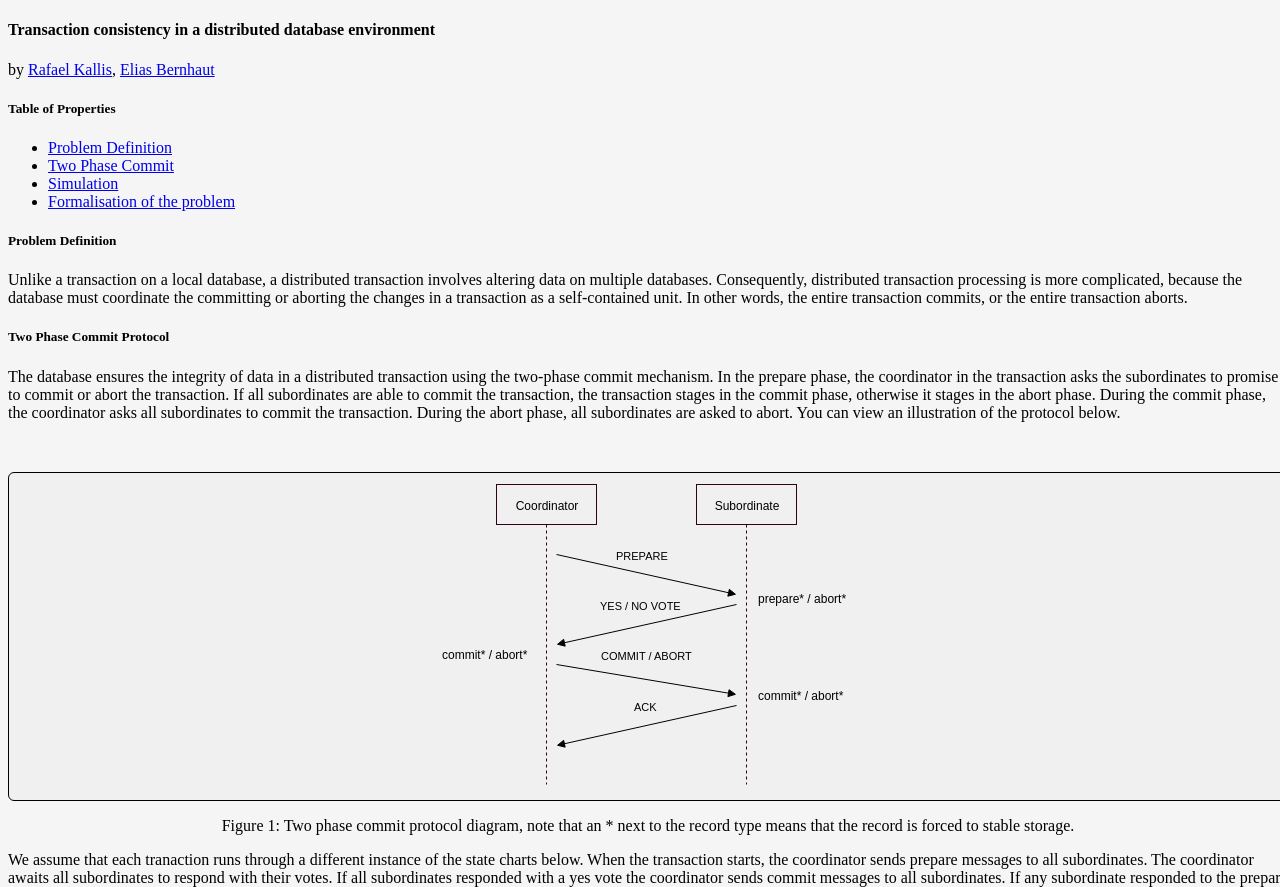
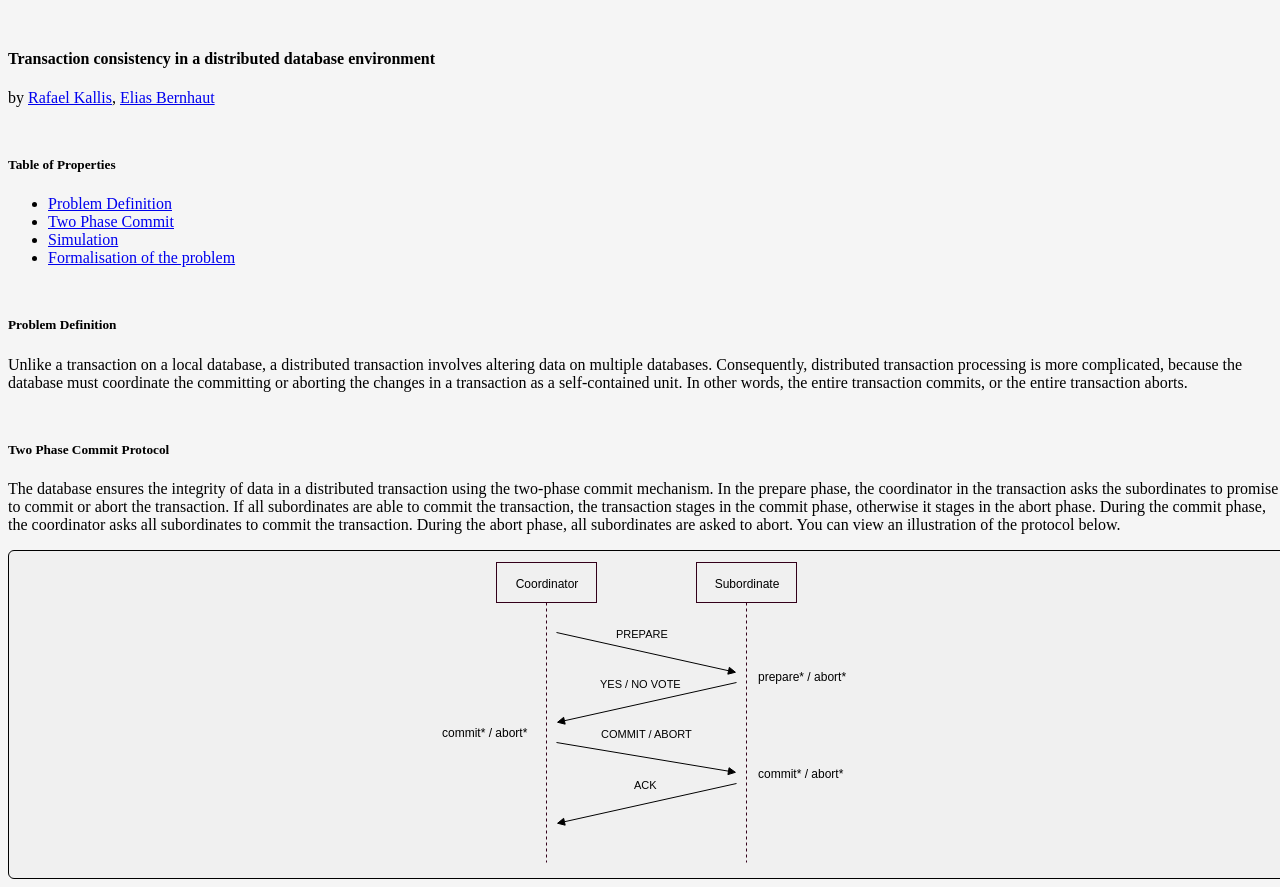
Before and after one commit to rafaelkallis/two-phase-commit, a website: page app/assets/index.html in a window 1280 px wide. Shown: the top 887 px of the page. Drawn offline with nearby package versions, Linux system fonts and the light colour scheme.

Commit message:
added some styling

```diff
--- a/app/assets/index.html
+++ b/app/assets/index.html
@@ -19,10 +19,10 @@
 </head>
 
 <body>
-  <div class="container container-slim">
+  <div class="container container-slim space-up">
     <h4>Transaction consistency in a distributed database environment</h4>
     <p>by <a href="https://github.com/rafaelkallis" target="_blank">Rafael Kallis</a>, <a href="https://github.com/alpox" target="_blank">Elias Bernhaut</a></p>
-    <h5>Table of Properties</h5>
+    <h5 class="space-up">Table of Properties</h5>
 
     <ul>
       <li><a href="#problem">Problem Definition</a></li>
@@ -31,20 +31,20 @@
       <li><a href="#formalisation">Formalisation of the problem</a></li>
     </ul>
 
-    <h5 id="problem">Problem Definition</h5>
+    <h5 id="problem" class="space-up">Problem Definition</h5>
     <p>Unlike a transaction on a local database, a distributed transaction involves altering data on multiple databases. Consequently,
       distributed transaction processing is more complicated, because the database must coordinate the committing or aborting
       the changes in a transaction as a self-contained unit. In other words, the entire transaction commits, or the entire
       transaction aborts.</p>
-    <h5 id="2pc">Two Phase Commit Protocol</h5>
+    <h5 id="2pc" class="space-up">Two Phase Commit Protocol</h5>
     <p>The database ensures the integrity of data in a distributed transaction using the two-phase commit mechanism. In the
       prepare phase, the coordinator in the transaction asks the subordinates to promise to commit or abort the transaction.
       If all subordinates are able to commit the transaction, the transaction stages in the commit phase, otherwise it stages
       in the abort phase. During the commit phase, the coordinator asks all subordinates to commit the transaction. During
       the abort phase, all subordinates are asked to abort. You can view an illustration of the protocol below.</p>
   </div>
-  <div class="container">
-    <div class="row" style="margin: 50px 0 10px 0;">
+  <div class="container" class="space-up">
+    <div class="row">
       <div class="column column-50 column-offset-25" style="text-align: center;">
         <div class="box">
           <img src="./protocol.svg">
@@ -84,7 +84,7 @@
   </div>
   <div class="container container-slim">
 
-    <h5 id="simulation">Simulation</h5>
+    <h5 id="simulation" class="space-up">Simulation</h5>
     <p>
       Below you can have some hands-on experience on the two phase commit protocol. The simulation shows you that it is impossible not to reach a consistent state. You can start a transaction by pressing <code>enter</code> or <code>return</code> depending on your machine. On the top left, you can see what's going on with the coordinator. On the top right, you have an overview of the statuses from your transactions. On the middle row you have an overview of your 3 subordinates. It is also possible to inject some bugs. You can do so by selecting the appropriate bug from the panel below the subordinates. Note that if selecting a bug that is injected on a subordinate, there's a slight chance that the bug won't be injected succesfully, since the bugs are injected uniformly among the subordinates. You can also crash a node by clicking on the coordinator's or the subordinates' label.
     </p>
@@ -200,7 +200,7 @@
       </div>
     </div>
 
-    <h5 id="formalisation">Formalisation of the problem</h5>
+    <h5 id="formalisation" class="space-up">Formalisation of the problem</h5>
     <p>
       <div>
         Let
--- a/app/assets/main.css
+++ b/app/assets/main.css
@@ -2,6 +2,10 @@ html, body {
     background: whitesmoke;
     height: 100%;
     width: 100%;
+}
+
+.space-up {
+    margin-top: 50px;
 }
 
 .container-slim {
--- a/public/main.css
+++ b/public/main.css
@@ -2,6 +2,10 @@ html, body {
     background: whitesmoke;
     height: 100%;
     width: 100%;
+}
+
+.space-up {
+    margin-top: 50px;
 }
 
 .container-slim {
```
Also changed, not shown: public/index.html (+8 -8 lines).
